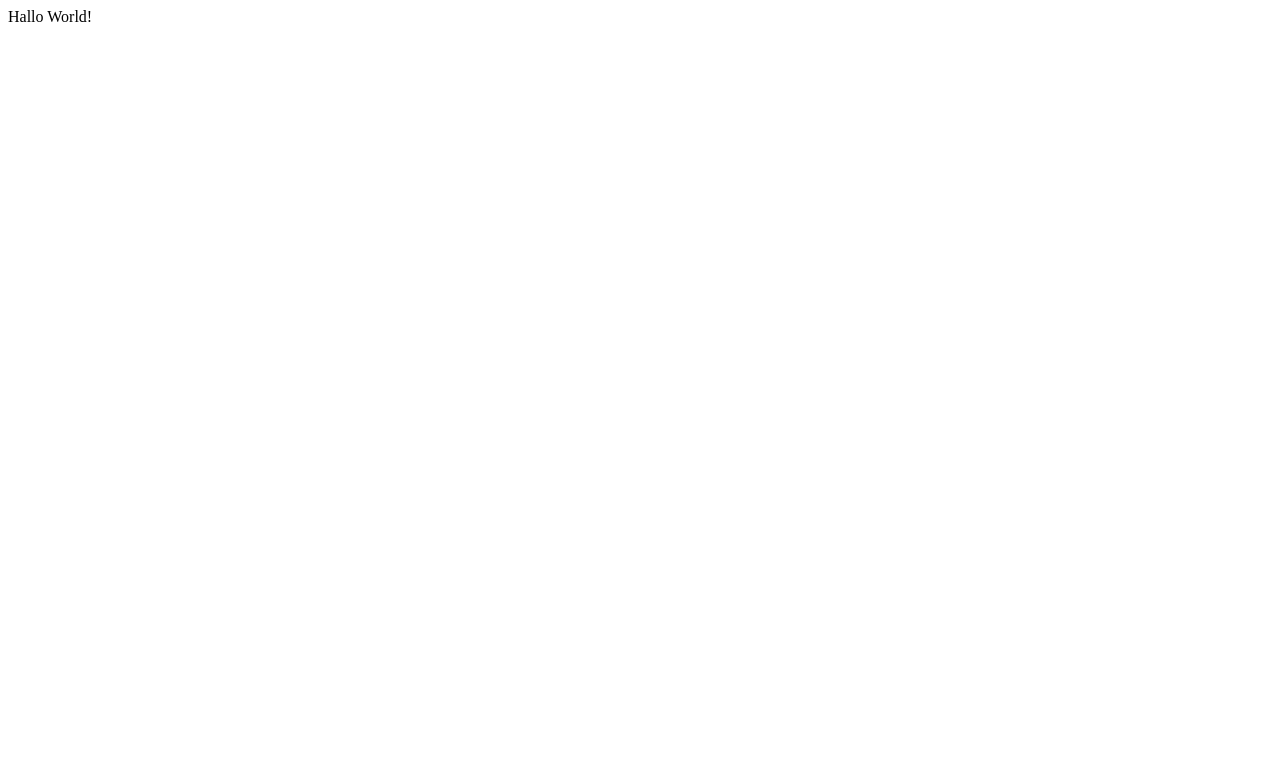
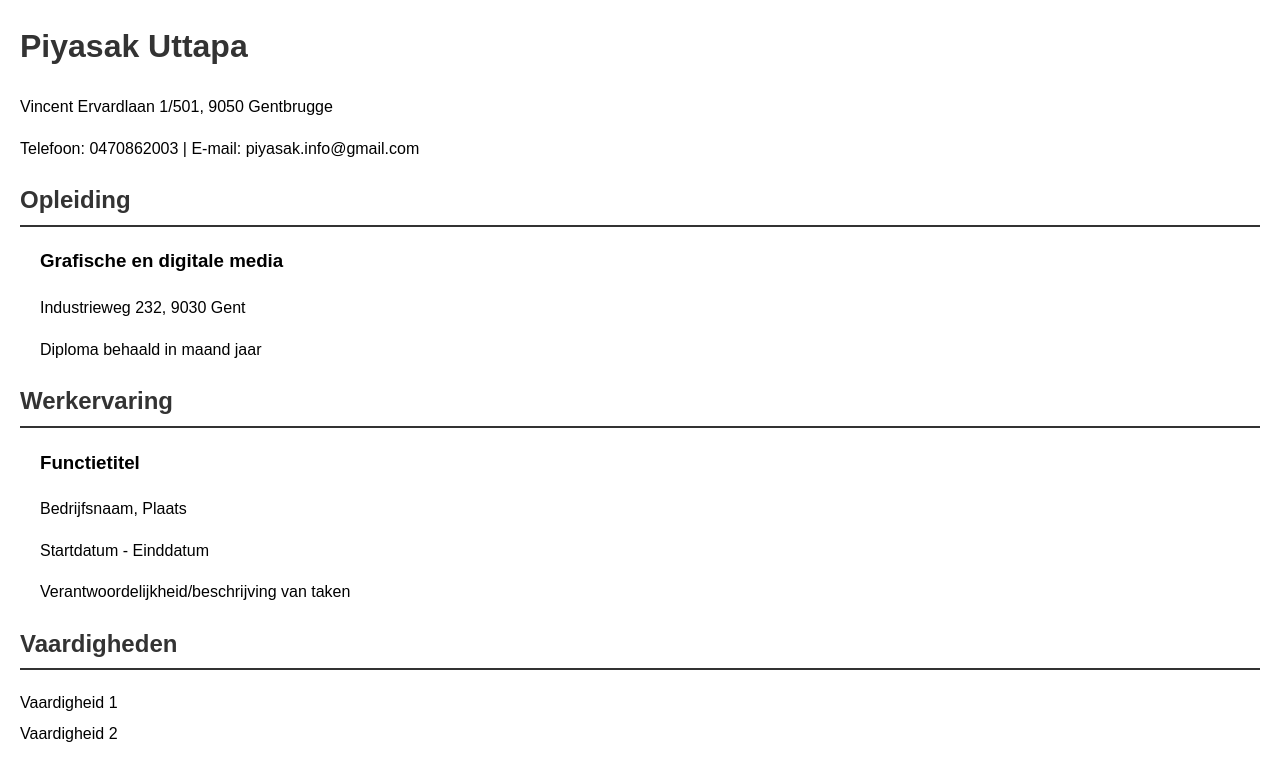
Before and after one commit to Holbrouckpj/holbrouckpj.github.io, a plain HTML site: page index.html in a window 1280 px wide. Drawn offline with Linux system fonts and the light colour scheme.

Commit message:
Update index.html

```diff
--- a/index.html
+++ b/index.html
@@ -1 +1,83 @@
-Hallo World!
+<!DOCTYPE html>
+<html lang="nl">
+<head>
+    <meta charset="UTF-8">
+    <meta name="viewport" content="width=device-width, initial-scale=1.0">
+    <title>Curriculum Vitae</title>
+    <style>
+        body {
+            font-family: Arial, sans-serif;
+            line-height: 1.6;
+            margin: 20px;
+        }
+
+        h1, h2 {
+            color: #333;
+        }
+
+        .section {
+            margin-bottom: 20px;
+        }
+
+        .section h2 {
+            border-bottom: 2px solid #333;
+            padding-bottom: 5px;
+        }
+
+        .sub-section {
+            margin-left: 20px;
+        }
+
+        ul {
+            list-style-type: none;
+            padding: 0;
+        }
+
+        li {
+            margin-bottom: 5px;
+        }
+    </style>
+</head>
+<body>
+
+    <header>
+        <h1>Piyasak Uttapa</h1>
+        <p>Vincent Ervardlaan 1/501, 9050 Gentbrugge</p>
+        <p>Telefoon: 0470862003 | E-mail: piyasak.info@gmail.com</p>
+    </header>
+
+    <section class="section">
+        <h2>Opleiding</h2>
+        <div class="sub-section">
+            <h3>Grafische en digitale media</h3>
+            <p>Industrieweg 232, 9030 Gent</p>
+            <p>Diploma behaald in maand jaar</p>
+        </div>
+        <!-- Voeg meer opleidingssecties toe indien nodig -->
+    </section>
+
+    <section class="section">
+        <h2>Werkervaring</h2>
+        <div class="sub-section">
+            <h3>Functietitel</h3>
+            <p>Bedrijfsnaam, Plaats</p>
+            <p>Startdatum - Einddatum</p>
+            <ul>
+                <li>Verantwoordelijkheid/beschrijving van taken</li>
+                <!-- Voeg meer lijstitems toe indien nodig -->
+            </ul>
+        </div>
+        <!-- Voeg meer werkervaringsecties toe indien nodig -->
+    </section>
+
+    <section class="section">
+        <h2>Vaardigheden</h2>
+        <ul>
+            <li>Vaardigheid 1</li>
+            <li>Vaardigheid 2</li>
+            <!-- Voeg meer vaardigheden toe indien nodig -->
+        </ul>
+    </section>
+
+</body>
+</html>
```
